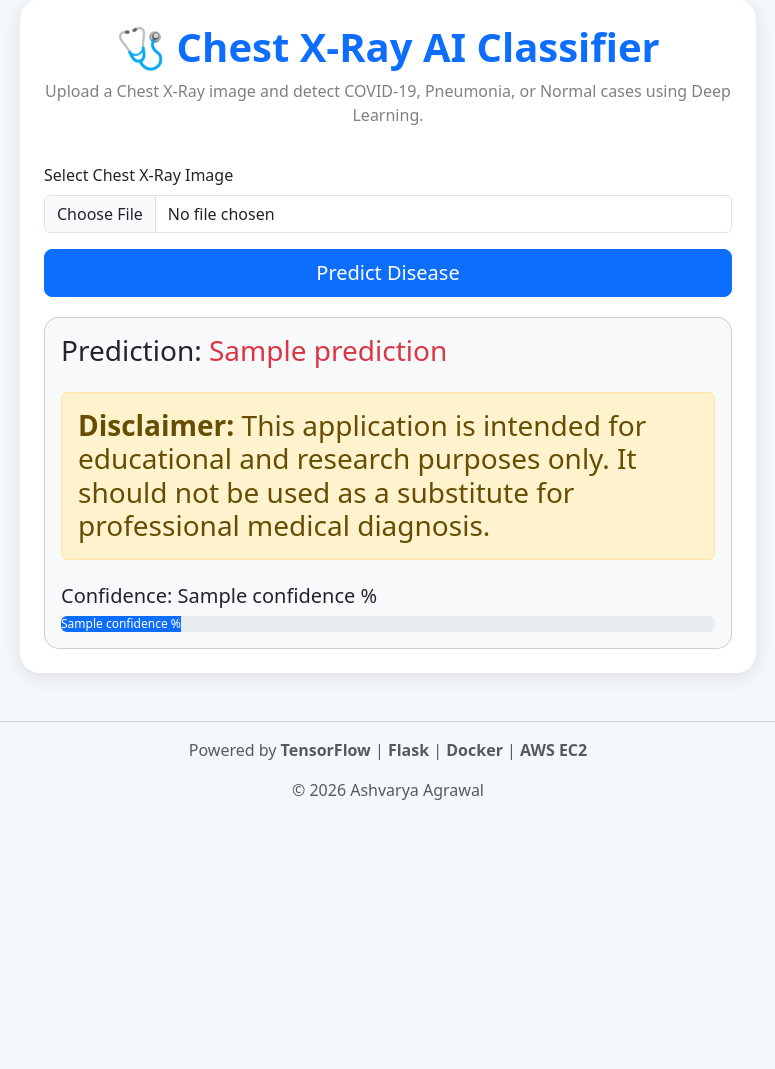
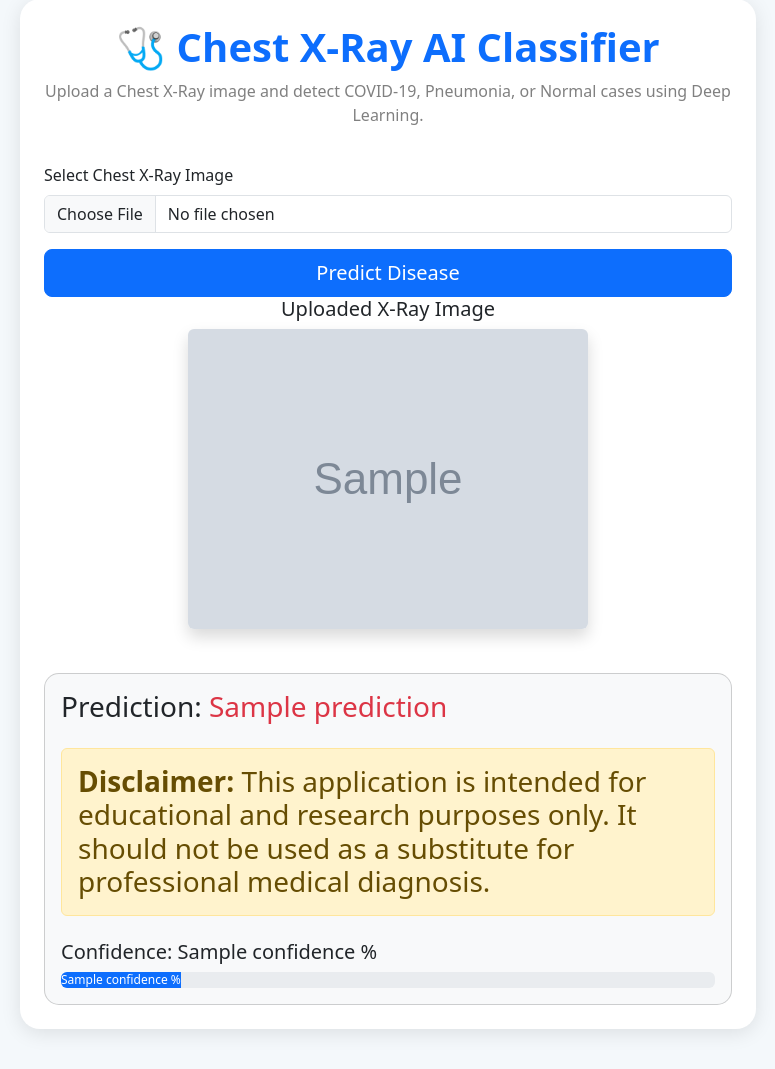
Before and after one commit to ash21agrawal/Chest-Xray-MLOps, a Python web app: template templates/index.html in a window 1280 px wide. Shown: the part 61-1130 px from the top of the page, without its empty margins (252-1027 px from the left). Before the commit the page ends 861 px from the top, so only its background shows below. Run offline with Jinja, Linux system fonts and the light colour scheme; the template is opened without the code that fills it: most values are stand-ins (such as "Sample title", 1, 10 or a date in 2020); grey boxes marked "Sample" are stand-in pictures.

Commit message:
Add image preview feature

```diff
--- a/templates/index.html
+++ b/templates/index.html
@@ -99,6 +99,22 @@
 
                 {% if prediction %}
 
+                {% if image_file %}
+
+<div class="text-center mb-4">
+
+    <h5>Uploaded X-Ray Image</h5>
+
+    <img
+        src="/uploads/{{ image_file }}"
+        class="img-fluid rounded shadow"
+        style="max-height:400px;"
+    >
+
+</div>
+
+{% endif %}
+
                 <div class="card result-card bg-light p-3">
 
                     <h3>
```
Also changed, not shown: app.py (+10 -1 lines).
